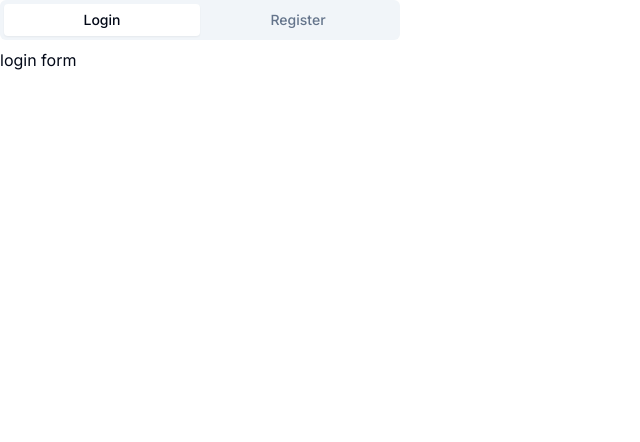
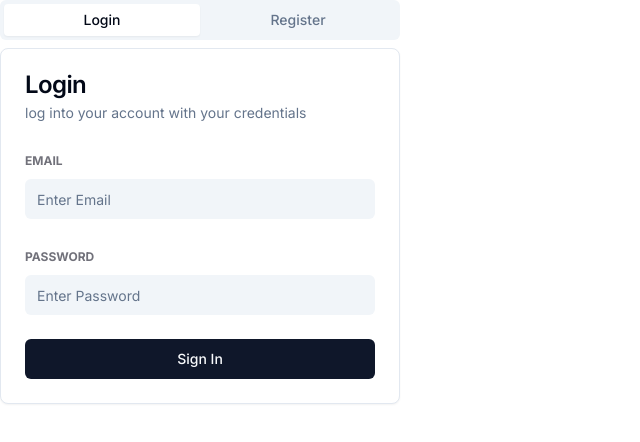
Before and after one commit to zhale-el/admin-dashbaord-shadcnui, a Next.js app: page /auth in a window 1280 px wide. Shown: the top 442 px of the page, without its empty margins (0-640 px from the left). Built offline with nearby package versions, Linux system fonts and the light colour scheme.

Commit message:
add login page

```diff
--- a/app/(auth)/auth/LoginForm.tsx
+++ /dev/null
@@ -1,5 +0,0 @@
-const LoginForm = () => {
-  return <div>login form</div>;
-};
-
-export default LoginForm;
--- a/app/(main)/posts/edit/[id]/page.tsx
+++ b/app/(main)/posts/edit/[id]/page.tsx
@@ -11,7 +11,7 @@
   FormLabel,
   FormMessage,
 } from "@/components/ui/form";
-
+import { Input } from "@/components/ui/input";
 import { Textarea } from "@/components/ui/textarea";
 import { Button } from "@/components/ui/button";
 import posts from "@/data/posts";
@@ -51,12 +51,14 @@
       date: post?.date || "",
     },
   });
+
   const handleSubmit = (data: z.infer<typeof formSchema>) => {
     toast({
       title: "Post has been updated successfuly",
       description: `Updated by ${post?.author} on ${post?.date} `,
     });
   };
+
   return (
     <>
       <BackButton text="Back To Posts" link="/posts" />
@@ -72,7 +74,7 @@
                   Title
                 </FormLabel>
                 <FormControl>
-                  <Textarea
+                  <Input
                     className="bg-slate-100 border-0 focus-visible:ring-0 text-black focus-visible:ring-offset-0"
                     placeholder="Enter Title"
                     {...field}
@@ -114,7 +116,7 @@
                   Author
                 </FormLabel>
                 <FormControl>
-                  <Textarea
+                  <Input
                     className="bg-slate-100 border-0 focus-visible:ring-0 text-black focus-visible:ring-offset-0"
                     placeholder="Enter Author"
                     {...field}
@@ -135,7 +137,7 @@
                   Date
                 </FormLabel>
                 <FormControl>
-                  <Textarea
+                  <Input
                     className="bg-slate-100 border-0 focus-visible:ring-0 text-black focus-visible:ring-offset-0"
                     placeholder="Enter Date"
                     {...field}
--- a/components/auth/AuthTabs.tsx
+++ b/components/auth/AuthTabs.tsx
@@ -1,6 +1,6 @@
 import { Tabs, TabsContent, TabsList, TabsTrigger } from "@/components/ui/tabs";
-import LoginForm from "@/app/(auth)/auth/LoginForm";
-import RegisterForm from "@/app/(auth)/auth/RegisterForm";
+import LoginForm from "@/components/auth/LoginForm";
+import RegisterForm from "@/components/auth/RegisterForm";
 
 const AuthTabs = () => {
   return (
--- /dev/null
+++ b/components/auth/LoginForm.tsx
@@ -0,0 +1,123 @@
+"use client";
+
+import * as z from "zod";
+import { useForm } from "react-hook-form";
+import { zodResolver } from "@hookform/resolvers/zod";
+import {
+  Form,
+  FormControl,
+  FormField,
+  FormItem,
+  FormLabel,
+  FormMessage,
+} from "@/components/ui/form";
+
+import {
+  Card,
+  CardHeader,
+  CardTitle,
+  CardDescription,
+  CardContent,
+} from "@/components/ui/card";
+
+import { Input } from "../ui/input";
+import { Button } from "@/components/ui/button";
+import { useRouter } from "next/navigation";
+
+const formSchema = z.object({
+  email: z
+    .string()
+    .min(1, {
+      message: "Email is required",
+    })
+    .email({
+      message: "Please enter a valid email",
+    }),
+  password: z.string().min(1, {
+    message: "Password is required",
+  }),
+});
+
+const LoginForm = () => {
+  const router = useRouter();
+
+  const form = useForm<z.infer<typeof formSchema>>({
+    resolver: zodResolver(formSchema),
+    defaultValues: {
+      email: "",
+      password: "",
+    },
+  });
+
+  const handleSubmit = (data: z.infer<typeof formSchema>) => {
+    router.push("/");
+  };
+
+  return (
+    <Card>
+      <CardHeader>
+        <CardTitle>Login</CardTitle>
+
+        <CardDescription>
+          log into your account with your credentials
+        </CardDescription>
+      </CardHeader>
+
+      <CardContent className="space-y-2">
+        <Form {...form}>
+          <form
+            onSubmit={form.handleSubmit(handleSubmit)}
+            className="space-y-6"
+          >
+            <FormField
+              control={form.control}
+              name="email"
+              render={({ field }) => (
+                <FormItem>
+                  <FormLabel className="uppercase text-xs font-bold text-zinc-500 dark:text-secondary/70">
+                    Email
+                  </FormLabel>
+                  <FormControl>
+                    <Input
+                      className="bg-slate-100 border-0 focus-visible:ring-0 text-black focus-visible:ring-offset-0"
+                      placeholder="Enter Email"
+                      {...field}
+                    />
+                  </FormControl>
+
+                  <FormMessage />
+                </FormItem>
+              )}
+            />
+
+            <FormField
+              control={form.control}
+              name="password"
+              render={({ field }) => (
+                <FormItem>
+                  <FormLabel className="uppercase text-xs font-bold text-zinc-500 dark:text-secondary/70">
+                    Password
+                  </FormLabel>
+                  <FormControl>
+                    <Input
+                      type="password"
+                      className="bg-slate-100 border-0 focus-visible:ring-0 text-black focus-visible:ring-offset-0"
+                      placeholder="Enter Password"
+                      {...field}
+                    />
+                  </FormControl>
+
+                  <FormMessage />
+                </FormItem>
+              )}
+            />
+
+            <Button className="w-full">Sign In</Button>
+          </form>
+        </Form>
+      </CardContent>
+    </Card>
+  );
+};
+
+export default LoginForm;
```
Also changed, not shown: components/auth/RegisterForm.tsx (renamed from app/(auth)/auth/RegisterForm.tsx).
